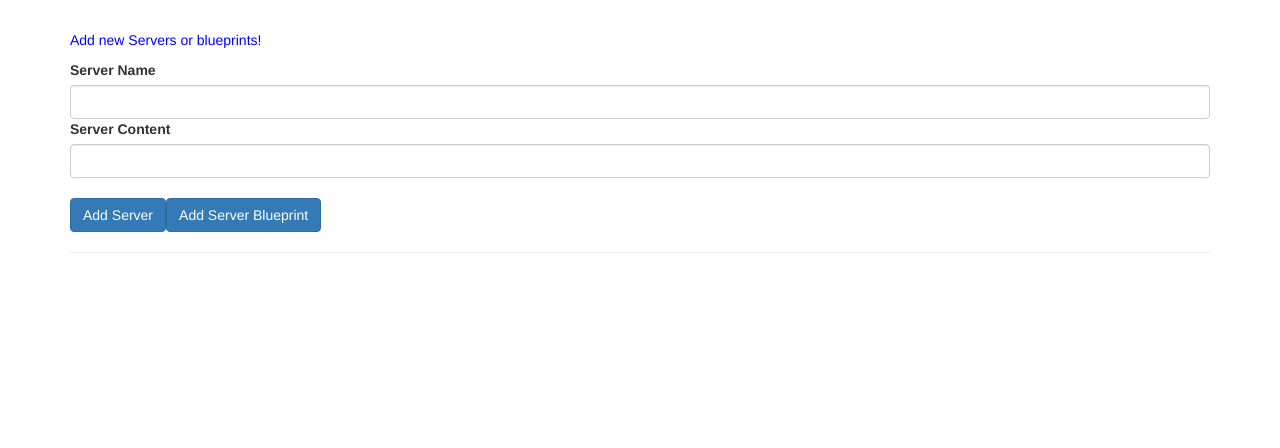
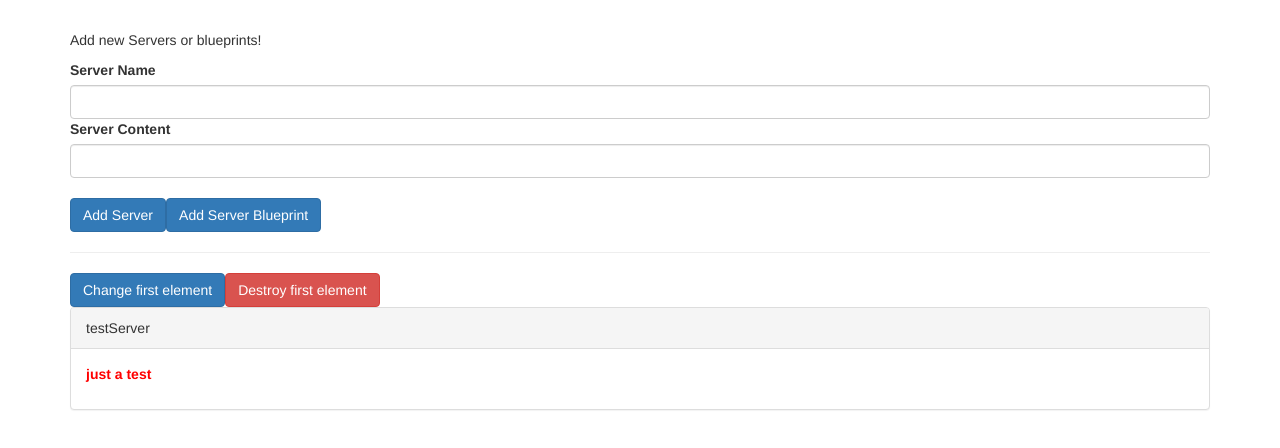
Before and after one commit to dan9903/angular_course, an Angular app: page / in a window 1280 px wide. Shown: the top 448 px of the page. Built offline with nearby package versions, Linux system fonts and the light colour scheme.

Commit message:
section finale

```diff
--- a/src/app/app.component.html
+++ b/src/app/app.component.html
@@ -1,34 +1,18 @@
 <div class="container">
-  <div class="row">
-    <div class="col-xs-12">
-      <p>Add new Servers or blueprints!</p>
-      <label>Server Name</label>
-      <input type="text" class="form-control" [(ngModel)]="newServerName">
-      <label>Server Content</label>
-      <input type="text" class="form-control" [(ngModel)]="newServerContent">
-      <br>
-      <button
-        class="btn btn-primary"
-        (click)="onAddServer()">Add Server</button>
-      <button
-        class="btn btn-primary"
-        (click)="onAddBlueprint()">Add Server Blueprint</button>
-    </div>
-  </div>
+  <app-cockpit (serverCreated)="onServerAdded($event)" (bpCreated)="onBlueprintAdded($event)"></app-cockpit>
+
   <hr>
   <div class="row">
     <div class="col-xs-12">
-      <div
-        class="panel panel-default"
-        *ngFor="let element of serverElements">
-        <div class="panel-heading">{{ element.name }}</div>
-        <div class="panel-body">
-          <p>
-            <strong *ngIf="element.type === 'server'" style="color: red">{{ element.content }}</strong>
-            <em *ngIf="element.type === 'blueprint'">{{ element.content }}</em>
-          </p>
-        </div>
-      </div>
+      <button class="btn btn-primary" (click)="onChangeFirst()">Change first element</button>
+      <button class="btn btn-danger" (click)="onDestroyFirst()">Destroy first element</button>
+      <app-server-element *ngFor="let serverElement of serverElements" [srvElement]="serverElement"
+        [name]="serverElement.name">
+        <p #contentParagraph>
+          <strong *ngIf="serverElement.type === 'server'" style="color: red">{{ serverElement.content }}</strong>
+          <em *ngIf="serverElement.type === 'blueprint'">{{ serverElement.content }}</em>
+        </p>
+      </app-server-element>
     </div>
   </div>
 </div>
--- a/src/app/app.component.ts
+++ b/src/app/app.component.ts
@@ -6,23 +6,29 @@
   styleUrls: ['./app.component.css']
 })
 export class AppComponent {
-  serverElements = [];
-  newServerName = '';
-  newServerContent = '';
+  serverElements = [{type: 'server', name: 'testServer', content: 'just a test'}];
 
-  onAddServer() {
+  onServerAdded(serverData: {serverName: string, serverContent: string}) {
     this.serverElements.push({
       type: 'server',
-      name: this.newServerName,
-      content: this.newServerContent
+      name: serverData.serverName,
+      content: serverData.serverContent
     });
   }
 
-  onAddBlueprint() {
+  onBlueprintAdded(blueprintData: {serverName: string, serverContent: string}) {
     this.serverElements.push({
       type: 'blueprint',
-      name: this.newServerName,
-      content: this.newServerContent
+      name: blueprintData.serverName,
+      content: blueprintData.serverContent
     });
   }
+
+  onChangeFirst(){
+    this.serverElements[0].name = 'changed!';
+  }
+
+  onDestroyFirst(){
+    this.serverElements.splice(0,1);
+  }
 }
--- /dev/null
+++ b/src/app/cockpit/cockpit.component.html
@@ -0,0 +1,13 @@
+<div class="row">
+  <div class="col-xs-12">
+    <p>Add new Servers or blueprints!</p>
+    <label>Server Name</label>
+    <input type="text" class="form-control" #serverNameInput>
+    <label>Server Content</label>
+    <input type="text" class="form-control" #serverContentInput>
+    <br>
+    <button class="btn btn-primary" (click)="onAddServer(serverNameInput)">Add Server</button>
+    <button class="btn btn-primary" (click)="onAddBlueprint(serverNameInput)">Add Server
+      Blueprint</button>
+  </div>
+</div>
--- /dev/null
+++ b/src/app/cockpit/cockpit.component.ts
@@ -0,0 +1,27 @@
+import { Component, ElementRef, EventEmitter, Output, ViewChild } from '@angular/core';
+
+@Component({
+  selector: 'app-cockpit',
+  templateUrl: './cockpit.component.html',
+  styleUrls: ['./cockpit.component.css']
+})
+export class CockpitComponent {
+  @Output() serverCreated = new EventEmitter<{serverName: string, serverContent: string}>();
+  @Output('bpCreated') blueprintCreated  = new EventEmitter<{serverName: string, serverContent: string}>();
+  @ViewChild('serverContentInput', {static: true}) serverContentInput: ElementRef;
+
+  onAddServer(nameInput: HTMLInputElement) {
+    this.serverCreated.emit({
+      serverName: nameInput.value,
+      serverContent: this.serverContentInput.nativeElement.value
+    });
+  }
+
+  onAddBlueprint(nameInput: HTMLInputElement) {
+    this.blueprintCreated.emit({
+      serverName: nameInput.value,
+      serverContent: this.serverContentInput.nativeElement.value
+    });
+  }
+
+}
--- /dev/null
+++ b/src/app/server-element/server-element.component.css
@@ -0,0 +1,3 @@
+p {
+  color: blue;
+}
--- /dev/null
+++ b/src/app/server-element/server-element.component.html
@@ -0,0 +1,7 @@
+<div class="panel panel-default">
+  <!-- <div class="panel-heading">{{ element.name }}</div> -->
+  <div class="panel-heading" #heading>{{ name }}</div>
+  <div class="panel-body">
+    <ng-content></ng-content>
+  </div>
+</div>
--- /dev/null
+++ b/src/app/server-element/server-element.component.ts
@@ -0,0 +1,55 @@
+import { Component, OnInit, Input, ViewEncapsulation, OnChanges, SimpleChanges, DoCheck, AfterContentInit, AfterContentChecked, AfterViewChecked, AfterViewInit, OnDestroy, ViewChild, ElementRef, ContentChild } from '@angular/core';
+
+@Component({
+  selector: 'app-server-element',
+  templateUrl: './server-element.component.html',
+  styleUrls: ['./server-element.component.css'],
+  encapsulation: ViewEncapsulation.Emulated
+})
+export class ServerElementComponent implements OnInit, OnChanges, DoCheck, AfterContentInit, AfterContentChecked, AfterViewChecked, AfterViewInit, OnDestroy{
+  @Input('srvElement') element: {type: string, name: string, content: string};
+  @Input() name: string;
+  @ViewChild('heading', {static: true}) header: ElementRef;
+  @ContentChild('contentParagraph', {static: true}) paragraph: ElementRef;
+
+  constructor() {
+    console.log('constructor called!');
+  }
+
+  ngOnChanges(changes: SimpleChanges): void {
+    console.log("on changes called");
+    console.log(changes);
+  }
+
+  ngOnInit() {
+    console.log('ngOnInit called!');
+    console.log("Text Content:" + this.header.nativeElement.textContent);
+    console.log("Text Content of paragraph:" + this.paragraph.nativeElement.textContent);
+  }
+
+  ngDoCheck(): void {
+    console.log('ngDocCheck');
+  }
+
+  ngAfterContentInit(): void {
+    console.log('ngAfterContentInit called');
+    console.log("Text Content of paragraph:" + this.paragraph.nativeElement.textContent);
+  }
+
+  ngAfterContentChecked(): void {
+    console.log('ngAfterContenChecked called');
+  }
+
+  ngAfterViewInit(): void {
+    console.log('ngAfterViewInit called');
+    console.log("Text Content:" + this.header.nativeElement.textContent);
+  }
+
+  ngAfterViewChecked(): void {
+    console.log('ngAfterViewChecked called');
+  }
+
+  ngOnDestroy(): void {
+    console.log('ngOnDestroy called!')
+  }
+}
```
Also changed, not shown: src/app/app.module.ts (+6 -2 lines), src/app/cockpit/cockpit.component.css (added), 1 other file (tests, documents, lock files or other folders).
